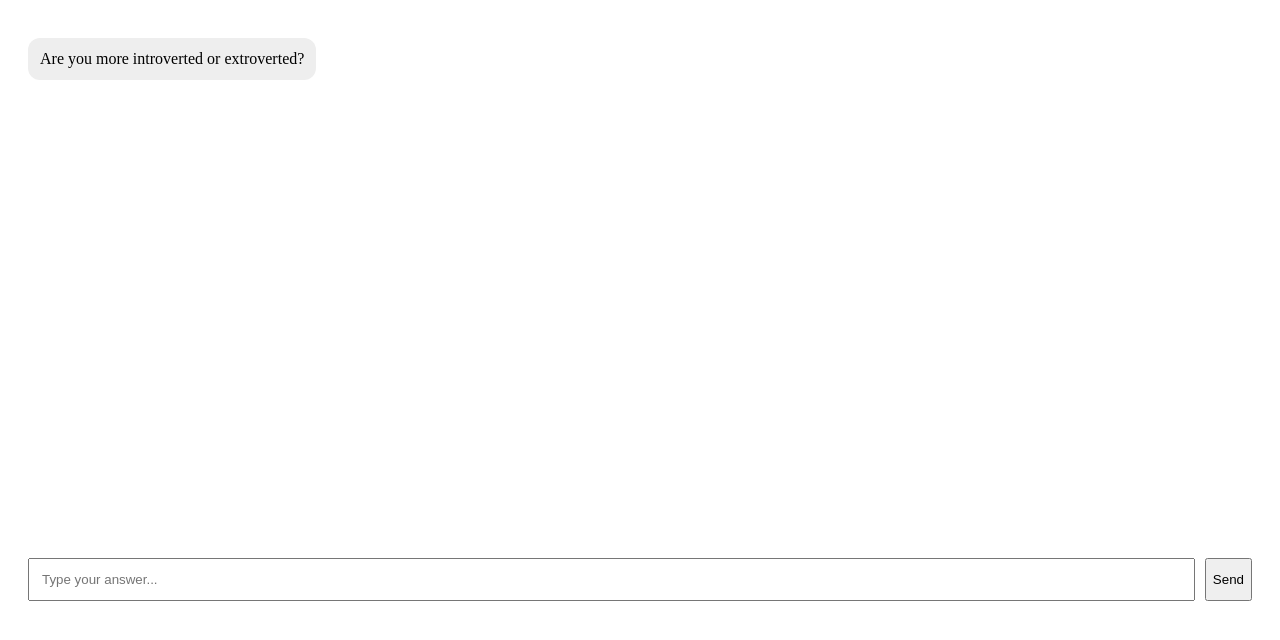
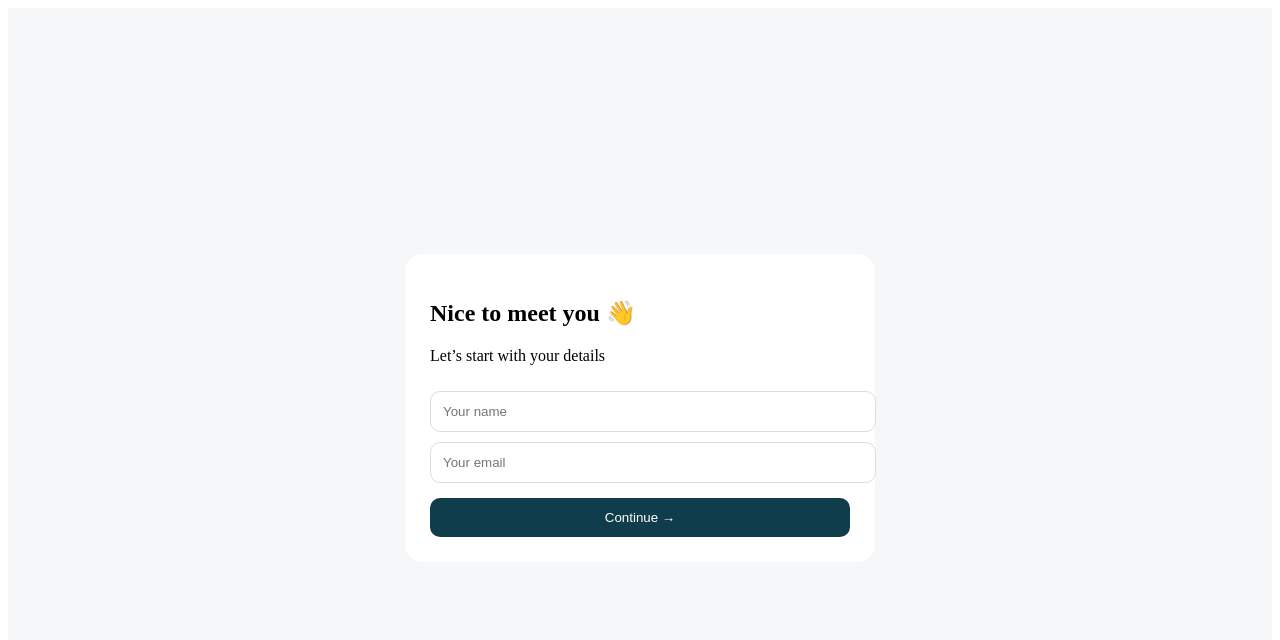
Before and after one commit to ProsperBlacky/Ai-Padi, a Next.js app: page /Second in a window 1280 px wide. Shown: the top 640 px of the page. Built offline with nearby package versions, Linux system fonts and the light colour scheme.

Commit message:
Update page.js

```diff
--- a/app/Second/page.js
+++ b/app/Second/page.js
@@ -3,118 +3,78 @@
 import { useState } from "react";
 import { useRouter } from "next/navigation";
 
-const questions = [
-  "Are you more introverted or extroverted?",
-  "Do you prefer structure or flexibility?",
-  "Do you enjoy deep focus work or fast-paced tasks?",
-  "Are you more creative, analytical, or practical?",
-
-  "What kind of tasks do you enjoy doing without getting tired?",
-  "Do you prefer working alone or with others?",
-  "Are you more comfortable talking or writing?",
-  "Do you enjoy explaining things or building things?",
-
-  "What do people usually ask you for help with?",
-  "What topics naturally interest you the most?",
-  "If given a laptop today, what would you start doing?",
-
-  "Do you currently have a job or are you starting from scratch?",
-  "How many hours per week can you realistically commit?",
-  "Do you have stable internet access?",
-  "What device do you currently use (phone or laptop)?",
-
-  "Have you ever made money online before?",
-  "How soon do you need to start earning?",
-  "Do you prefer quick small income or long-term high income?",
-  "What is your target monthly income?",
-
-  "Are you willing to work with clients?",
-  "Do you prefer freelancing, remote jobs, or building a personal brand?",
-  "Are you willing to learn technical skills if needed?"
-];
-
 export default function Second() {
   const router = useRouter();
 
-  const [step, setStep] = useState(0);
-  const [messages, setMessages] = useState([
-    { sender: "ai", text: questions[0] }
-  ]);
-  const [input, setInput] = useState("");
-  const [answers, setAnswers] = useState({});
+  const [name, setName] = useState("");
+  const [email, setEmail] = useState("");
 
-  const sendMessage = () => {
-    if (!input) return;
+  const next = () => {
+    if (!name || !email) return;
 
-    // Save answer with question as key (VERY IMPORTANT)
-    const updatedAnswers = {
-      ...answers,
-      [questions[step]]: input
-    };
+    localStorage.setItem("name", name);
+    localStorage.setItem("email", email);
 
-    const newMessages = [
-      ...messages,
-      { sender: "user", text: input }
-    ];
-
-    setInput("");
-
-    if (step + 1 < questions.length) {
-      newMessages.push({
-        sender: "ai",
-        text: questions[step + 1]
-      });
-
-      setMessages(newMessages);
-      setAnswers(updatedAnswers);
-      setStep(step + 1);
-    } else {
-      localStorage.setItem("answers", JSON.stringify(updatedAnswers));
-      router.push("/result");
-    }
+    router.push("/Interview");
   };
 
   return (
-    <div style={{ padding: 20 }}>
-      {/* Chat Messages */}
-      <div style={{ minHeight: "65vh" }}>
-        {messages.map((msg, i) => (
-          <div
-            key={i}
-            style={{
-              textAlign: msg.sender === "ai" ? "left" : "right",
-              margin: "10px 0"
-            }}
-          >
-            <span
-              style={{
-                display: "inline-block",
-                background: msg.sender === "ai" ? "#eee" : "#0F3D4C",
-                color: msg.sender === "ai" ? "#000" : "#fff",
-                padding: 12,
-                borderRadius: 12,
-                maxWidth: "75%"
-              }}
-            >
-              {msg.text}
-            </span>
-          </div>
-        ))}
-      </div>
+    <div style={styles.container}>
+      <div style={styles.card}>
+        <h2>Nice to meet you 👋</h2>
+        <p>Let’s start with your details</p>
 
-      {/* Input Area */}
-      <div style={{ display: "flex", gap: 10 }}>
         <input
-          value={input}
-          onChange={(e) => setInput(e.target.value)}
-          placeholder="Type your answer..."
-          style={{ flex: 1, padding: 12 }}
+          placeholder="Your name"
+          value={name}
+          onChange={(e) => setName(e.target.value)}
+          style={styles.input}
         />
 
-        <button onClick={sendMessage}>
-          Send
+        <input
+          placeholder="Your email"
+          value={email}
+          onChange={(e) => setEmail(e.target.value)}
+          style={styles.input}
+        />
+
+        <button onClick={next} style={styles.button}>
+          Continue →
         </button>
       </div>
     </div>
   );
 }
+
+const styles = {
+  container: {
+    height: "100vh",
+    display: "flex",
+    justifyContent: "center",
+    alignItems: "center",
+    background: "#F5F7F8"
+  },
+  card: {
+    width: "90%",
+    maxWidth: 420,
+    background: "#fff",
+    padding: 25,
+    borderRadius: 18
+  },
+  input: {
+    width: "100%",
+    padding: 12,
+    marginTop: 10,
+    borderRadius: 10,
+    border: "1px solid #ddd"
+  },
+  button: {
+    marginTop: 15,
+    width: "100%",
+    padding: 12,
+    background: "#0F3D4C",
+    color: "#fff",
+    border: "none",
+    borderRadius: 10
+  }
+};
```
